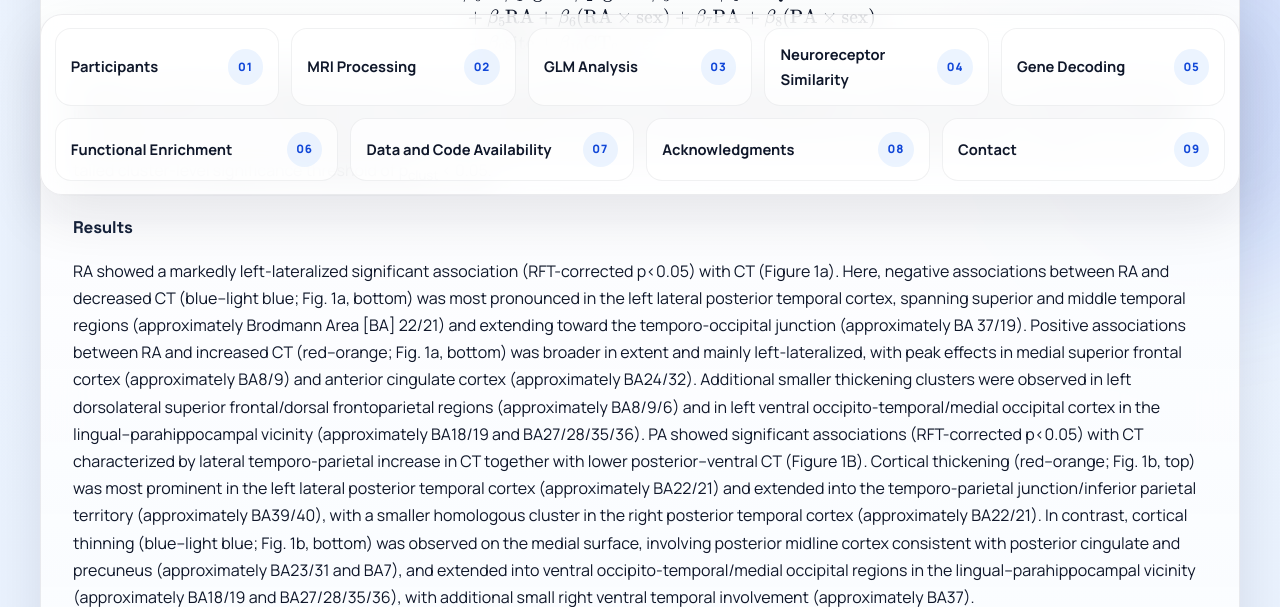
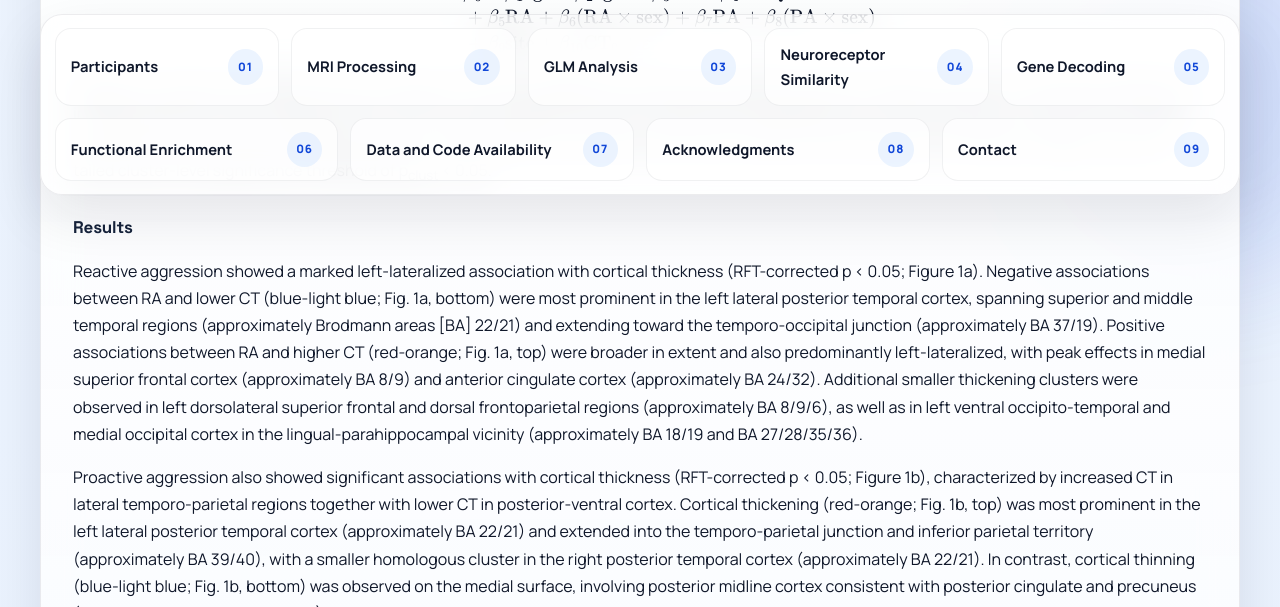
Before and after one commit to alegiac95/Aggression_ohbm26_supplementary, a Jekyll site: the page built from index.md, in a window 1280 px wide and 1400 px high, scrolled down 3570 px, cut to the strip 0-607 px from the top of the window. Built offline with Jekyll 4.4.1, drawn with Linux system fonts in a browser that asks for light colours; some of the changed text lies outside the part shown.

Commit message:
Refine GLM analysis wording

```diff
--- a/index.md
+++ b/index.md
@@ -117,13 +117,13 @@ Structural scans were processed with [FreeSurfer 6.0.0](http://surfer.nmr.mgh.ha
     <span class="section-card__index">03</span>
     <div>
       <h2>GLM Analysis</h2>
-      <p class="section-card__intro">Vertex-wise general linear modeling framework used to test associations between cortical thickness and aggressive behavior.</p>
+      <p class="section-card__intro">Vertex-wise general linear modeling framework used to test associations between cortical thickness and reactive and proactive aggression.</p>
     </div>
   </div>
 
 ### Model Overview
 
-Vertex-wise generalized linear models (GLMs) were estimated with the [BrainStat Python toolbox](https://brainstat.readthedocs.io/en/master/) using cortical thickness data as the outcome measure. The model included linear and quadratic age terms to capture potential nonlinear developmental effects, sex, full-scale intelligence quotient (FSIQ), reactive aggression (RA), proactive aggression (PA), sex-by-RA and sex-by-PA interaction terms, acquisition site, and global mean cortical thickness (CT<sub>0</sub>).
+Vertex-wise generalized linear models (GLMs) were estimated with the [BrainStat Python toolbox](https://brainstat.readthedocs.io/en/master/) using cortical thickness as the outcome measure. The model included linear and quadratic age terms to capture potential nonlinear developmental effects, as well as sex, full-scale intelligence quotient (FSIQ), reactive aggression (RA), proactive aggression (PA), sex-by-RA and sex-by-PA interaction terms, acquisition site, and global mean cortical thickness (CT<sub>0</sub>).
 
 $$
 \begin{aligned}
@@ -136,23 +136,27 @@ $$
 Aggression measures were derived from the Reactive-Proactive Aggression Questionnaire (RPQ). Site was included to account for systematic differences in data acquisition across imaging centers, and CT<sub>0</sub> was included to control for overall individual differences in cortical thickness. To account for multiple comparisons across vertices, statistical maps were thresholded using random-field-theory-based cluster analysis for nonisotropic images, with a two-tailed cluster-level significance threshold of p<sub>clust</sub> &lt; 0.05.
 
 ### Results
-RA showed a markedly left-lateralized significant association (RFT-corrected p<0.05) with CT (Figure 1a). Here, negative associations between RA and decreased CT (blue–light blue; Fig. 1a, bottom) was most pronounced in the left lateral posterior temporal cortex, spanning superior and middle temporal regions (approximately Brodmann Area [BA] 22/21) and extending toward the temporo-occipital junction (approximately BA 37/19). Positive associations between RA and increased CT (red–orange; Fig. 1a, bottom) was broader in extent and mainly left-lateralized, with peak effects in medial superior frontal cortex (approximately BA8/9) and anterior cingulate cortex (approximately BA24/32). Additional smaller thickening clusters were observed in left dorsolateral superior frontal/dorsal frontoparietal regions (approximately BA8/9/6) and in left ventral occipito-temporal/medial occipital cortex in the lingual–parahippocampal vicinity (approximately BA18/19 and BA27/28/35/36).
-PA showed significant associations (RFT-corrected p<0.05) with CT characterized by lateral temporo-parietal increase in CT together with lower posterior–ventral CT (Figure 1B). Cortical thickening (red–orange; Fig. 1b, top) was most prominent in the left lateral posterior temporal cortex (approximately BA22/21) and extended into the temporo-parietal junction/inferior parietal territory (approximately BA39/40), with a smaller homologous cluster in the right posterior temporal cortex (approximately BA22/21). In contrast, cortical thinning (blue–light blue; Fig. 1b, bottom) was observed on the medial surface, involving posterior midline cortex consistent with posterior cingulate and precuneus (approximately BA23/31 and BA7), and extended into ventral occipito-temporal/medial occipital regions in the lingual–parahippocampal vicinity (approximately BA18/19 and BA27/28/35/36), with additional small right ventral temporal involvement (approximately BA37).
+Reactive aggression showed a marked left-lateralized association with cortical thickness (RFT-corrected p &lt; 0.05; Figure 1a). Negative associations between RA and lower CT (blue-light blue; Fig. 1a, bottom) were most prominent in the left lateral posterior temporal cortex, spanning superior and middle temporal regions (approximately Brodmann areas [BA] 22/21) and extending toward the temporo-occipital junction (approximately BA 37/19). Positive associations between RA and higher CT (red-orange; Fig. 1a, top) were broader in extent and also predominantly left-lateralized, with peak effects in medial superior frontal cortex (approximately BA 8/9) and anterior cingulate cortex (approximately BA 24/32). Additional smaller thickening clusters were observed in left dorsolateral superior frontal and dorsal frontoparietal regions (approximately BA 8/9/6), as well as in left ventral occipito-temporal and medial occipital cortex in the lingual-parahippocampal vicinity (approximately BA 18/19 and BA 27/28/35/36).
+
+Proactive aggression also showed significant associations with cortical thickness (RFT-corrected p &lt; 0.05; Figure 1b), characterized by increased CT in lateral temporo-parietal regions together with lower CT in posterior-ventral cortex. Cortical thickening (red-orange; Fig. 1b, top) was most prominent in the left lateral posterior temporal cortex (approximately BA 22/21) and extended into the temporo-parietal junction and inferior parietal territory (approximately BA 39/40), with a smaller homologous cluster in the right posterior temporal cortex (approximately BA 22/21). In contrast, cortical thinning (blue-light blue; Fig. 1b, bottom) was observed on the medial surface, involving posterior midline cortex consistent with posterior cingulate and precuneus (approximately BA 23/31 and BA 7), and extended into ventral occipito-temporal and medial occipital regions in the lingual-parahippocampal vicinity (approximately BA 18/19 and BA 27/28/35/36), with an additional small cluster in the right ventral temporal cortex (approximately BA 37).
 
 <div align="center">
   <img src="assets/images/glm_figure.png" alt="Vertex-wise GLM results" width="600">
 </div>
 
 
-Vertex-level effect sizes (Cohen’s f) for RA and PA were small overall, ranging from 0 to 0.189 (0.055 ± 0.037) and from 0 to 0.193 (0.035 ± 0.027), respectively (Figure 1c). The largest effect sizes for RA were observed along the medial frontal–parietal midline, with smaller maxima in dorsolateral frontal and temporo-parietal cortex (Figure 1d, top). The largest effect sizes for PA were concentrated more posteriorly, with peak vertices in posterior medial cortex (medial parietal–occipital territory) and ventral occipito-temporal cortex, alongside secondary maxima in the temporo-parietal junction (Figure 1d, bottom). Effect sizes for the main effects of both forms of aggression were small compared to other model terms (Figure 1c), such as mean cortical thickness (CT0; f: 0.516 ± 0.137), acquisition site (f: 0.268 ± 0.09), age (f: 0.263 ± 0.116), and biological sex (f: 0.093 ± 0.062).
+Vertex-level effect sizes (Cohen's f) for RA and PA were small overall, ranging from 0 to 0.189 (0.055 ± 0.037) and from 0 to 0.193 (0.035 ± 0.027), respectively (Figure 1c). The largest effect sizes for RA were observed along the medial frontal-parietal midline, with smaller maxima in dorsolateral frontal and temporo-parietal cortex (Figure 1d, top). The largest effect sizes for PA were concentrated more posteriorly, with peak vertices in posterior medial cortex (medial parietal-occipital territory) and ventral occipito-temporal cortex, alongside secondary maxima in the temporo-parietal junction (Figure 1d, bottom). Overall, effect sizes for the main effects of both forms of aggression were small relative to other model terms (Figure 1c), including mean cortical thickness (CT<sub>0</sub>; f = 0.516 ± 0.137), acquisition site (f = 0.268 ± 0.09), age (f = 0.263 ± 0.116), and biological sex (f = 0.093 ± 0.062).
 
 <div align="center">
   <img src="assets/images/glm_effect_sizes.png" alt="Vertex-wise GLM effect sizes" width="600">
 </div>
 
 
-### Sensitivity analyses
+### Sensitivity Analyses
 
+As sensitivity analyses, the GLM was re-estimated twice by additionally including either diagnostic group (CD vs HC) or ADHD comorbidity, to assess the stability of the identified clusters. ADHD comorbidity was defined as the presence of ADHD symptoms at any time point on the Kiddie Schedule for Affective Disorders and Schizophrenia - Present and Lifetime Version (K-SADS-PL) administered in the FemNAT-CD study.
+
+Sensitivity analyses controlling for diagnostic group or comorbid ADHD showed that the spatial patterns of association were highly preserved relative to the primary model (t-map correlations, r = 0.94-0.99, p<sub>spin</sub> &lt; 0.001). Using the Dice coefficient to quantify overlap of the RFT cluster-corrected significant vertices, PA effects were essentially unchanged after adjustment for ADHD (Dice = 0.985), whereas adjustment for diagnostic group yielded a moderate reduction in overlap (Dice = 0.753). For RA, overlap was reduced when either covariate was included (Dice = 0.622 for ADHD; Dice = 0.704 for diagnostic group), suggesting that the overall spatial pattern was preserved while the number of surviving significant vertices was reduced.
 
 </section>
 
```
